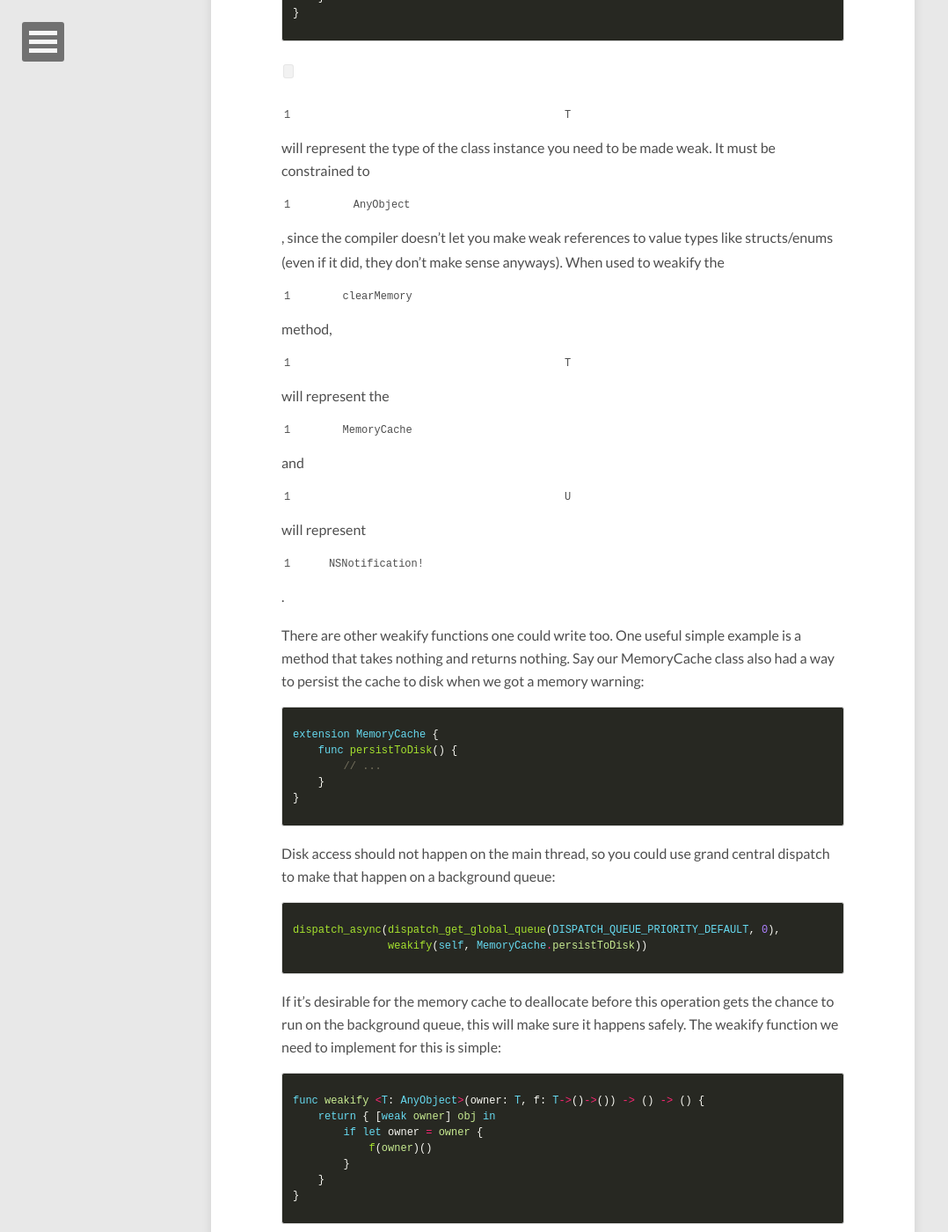
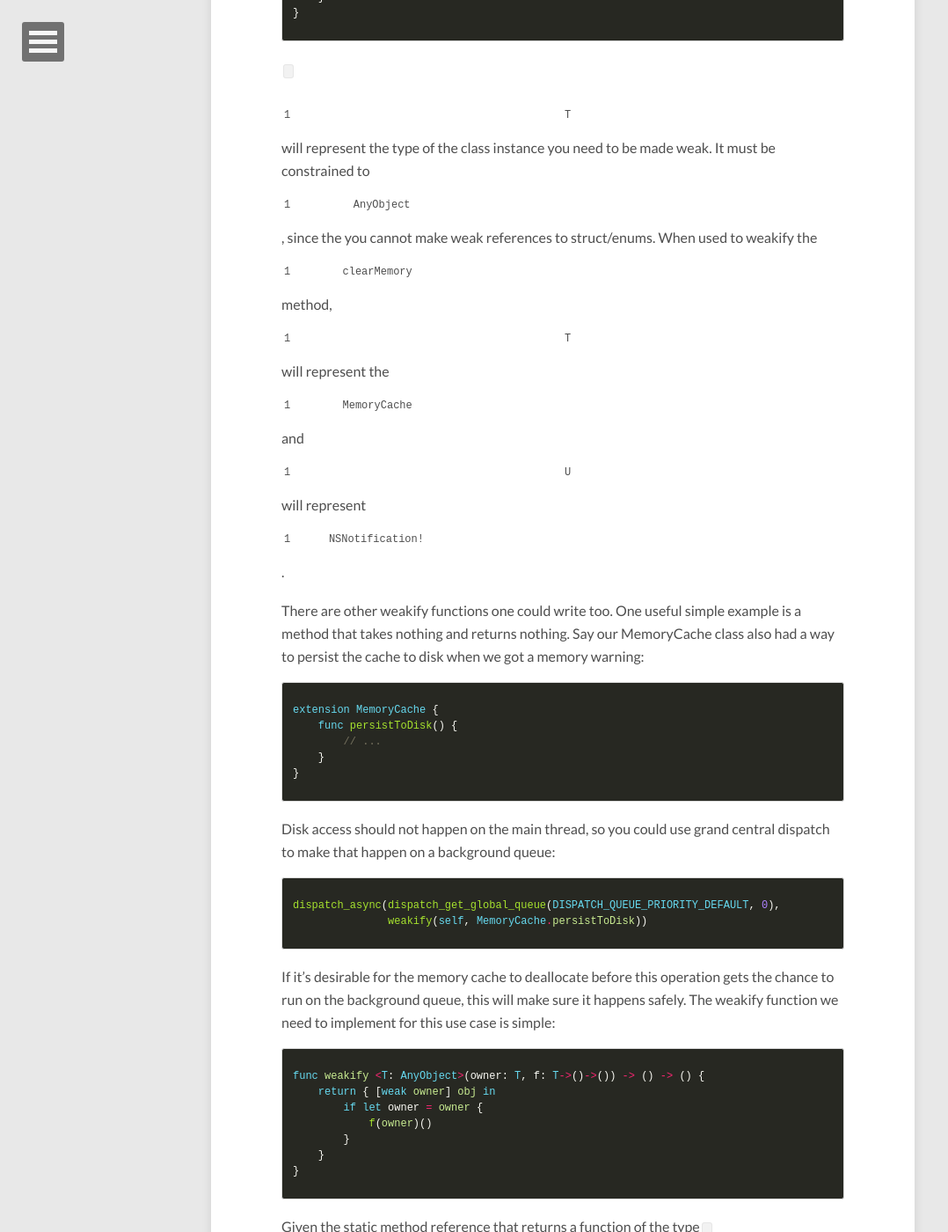
Before and after one commit to klundberg/klundberg.github.io, a Jekyll site: the page built from _posts/2015-04-15-capturing-objects-weakly-in-instance-method-references-in-swift.md, in a window 1280 px wide and 1400 px high, scrolled down 6219 px. Shown: the whole window at 88% size, without its empty margins (0-1078 px from the left). Built offline with Jekyll 4.4.1, drawn with Linux system fonts in a browser that asks for light colours; nearby versions of some CDN libraries; some of the changed text lies outside the part shown.

Commit message:
Renaming, redating, making small edits to and publishing weakify article

```diff
--- a/_config.yml
+++ b/_config.yml
@@ -4,7 +4,6 @@
 # reading_time:     true
 # words_per_minute: 200
 
-# https://github.com/mojombo/jekyll/wiki/Permalinks
 permalink:   /blog/:title
 
 # Amount of post to show on home page
@@ -33,7 +32,7 @@
 owner:
   name:           Kevin Lundberg
   avatar:         avatar.jpg
-  bio:            "I'm a software developer, currently working on iOS applications at Wayfair.com."
+  bio:            "I'm a software developer, currently working on iOS applications at Wayfair.com. My views and words are my own."
   email:          kevin@klundberg.com
   # Social networking links used in footer. Update and remove as you like.
   twitter:        kevlario
--- a/_posts/2015-04-12-capturing-objects-weakly-in-instance-method-references-in-swift.md
+++ b/_posts/2015-04-15-capturing-objects-weakly-in-instance-method-references-in-swift.md
@@ -130,7 +128,7 @@ func weakify <T: AnyObject, U>(owner: T, f: T->U->()) -> U -> () {
 }
 {% endhighlight %}
 
-`T` will represent the type of the class instance you need to be made weak. It must be constrained to `AnyObject`, since the compiler doesn't let you make weak references to value types like structs/enums (even if it did, they don't make sense anyways). When used to weakify the `clearMemory` method, `T` will represent the `MemoryCache` and `U` will represent `NSNotification!`.
+`T` will represent the type of the class instance you need to be made weak. It must be constrained to `AnyObject`, since the you cannot make weak references to struct/enums. When used to weakify the `clearMemory` method, `T` will represent the `MemoryCache` and `U` will represent `NSNotification!`.
 
 There are other weakify functions one could write too. One useful simple example is a method that takes nothing and returns nothing. Say our MemoryCache class also had a way to persist the cache to disk when we got a memory warning:
 
@@ -149,7 +147,7 @@ dispatch_async(dispatch_get_global_queue(DISPATCH_QUEUE_PRIORITY_DEFAULT, 0),
                weakify(self, MemoryCache.persistToDisk))
 {% endhighlight %}
 
-If it's desirable for the memory cache to deallocate before this operation gets the chance to run on the background queue, this will make sure it happens safely. The weakify function we need to implement for this is simple:
+If it's desirable for the memory cache to deallocate before this operation gets the chance to run on the background queue, this will make sure it happens safely. The weakify function we need to implement for this use case is simple:
 
 {% highlight swift %}
 func weakify <T: AnyObject>(owner: T, f: T->()->()) -> () -> () {
@@ -169,7 +167,7 @@ Another example is a `weakify` that takes no parameters but returns somehing. Th
 func weakify <T: AnyObject, U>(owner: T, f: T->()->U) -> () -> U?
 {% endhighlight %}
 
-Here we have an input function that takes a `T` and returns a function that takes nothing and returns a `U`. The return value of this weakify function may seem odd at first: why does the resulting function have to return an optional `U` when the given method returns a non-optional `U`? The body of the function should answer that:
+Here we have an input function that takes a `T` and returns a function that takes nothing and returns a `U`. The return value of this weakify function may seem odd at first: why does the resulting function have to return an *optional* `U` when the given method returns a *non-optional* `U`? The body of the function should answer that:
 
 {% highlight swift %}
 func weakify <T: AnyObject, U>(owner: T, f: T->()->U) -> () -> U? {
```
Also changed, not shown: other parts of _posts/2015-04-15-capturing-objects-weakly-in-instance-method-references-in-swift.md (+3 -5 lines).
